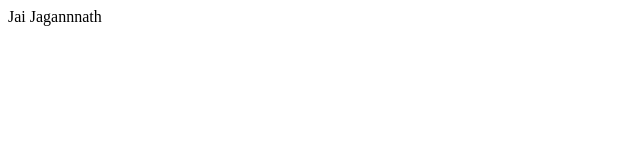
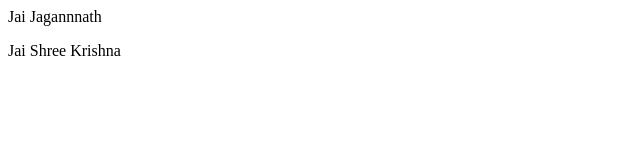
Before and after one commit to Kamal-Kanta/localrepo, a plain HTML site: page index.html in a window 1280 px wide. Shown: the whole page, without its empty margins (0-640 px from the left). Drawn offline with Linux system fonts and the light colour scheme.

Commit message:
Add new features

```diff
--- a/index.html
+++ b/index.html
@@ -1 +1,2 @@
 <p>Jai Jagannnath </p>
+<p> Jai Shree Krishna</p>
```
